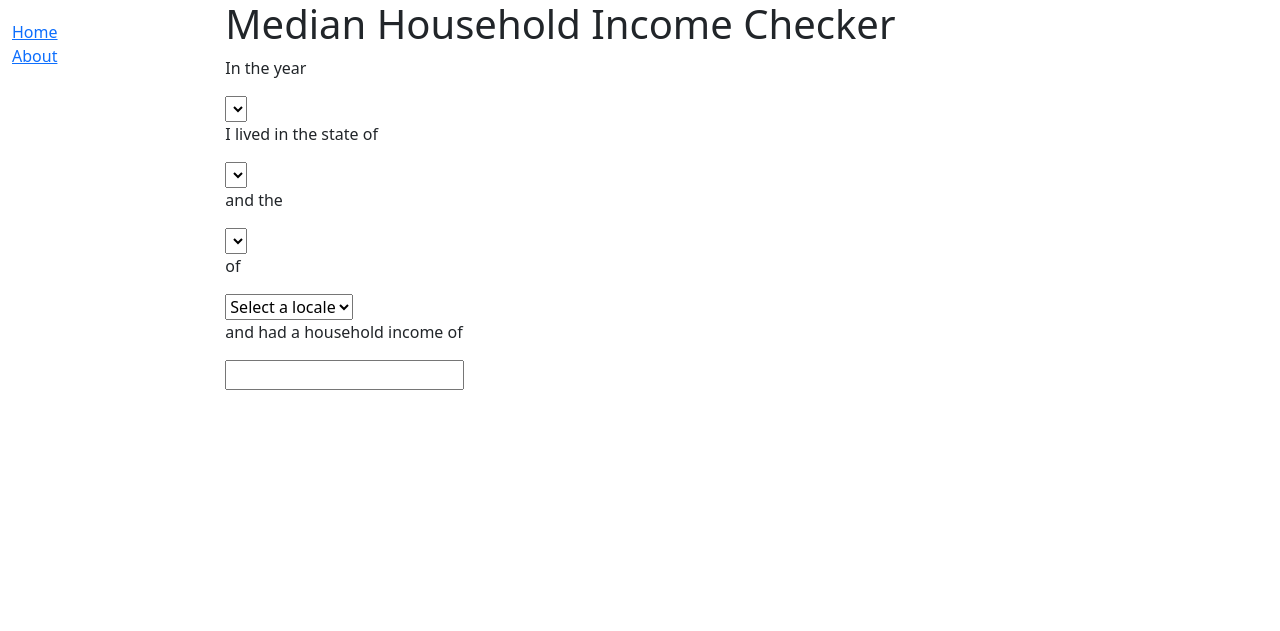
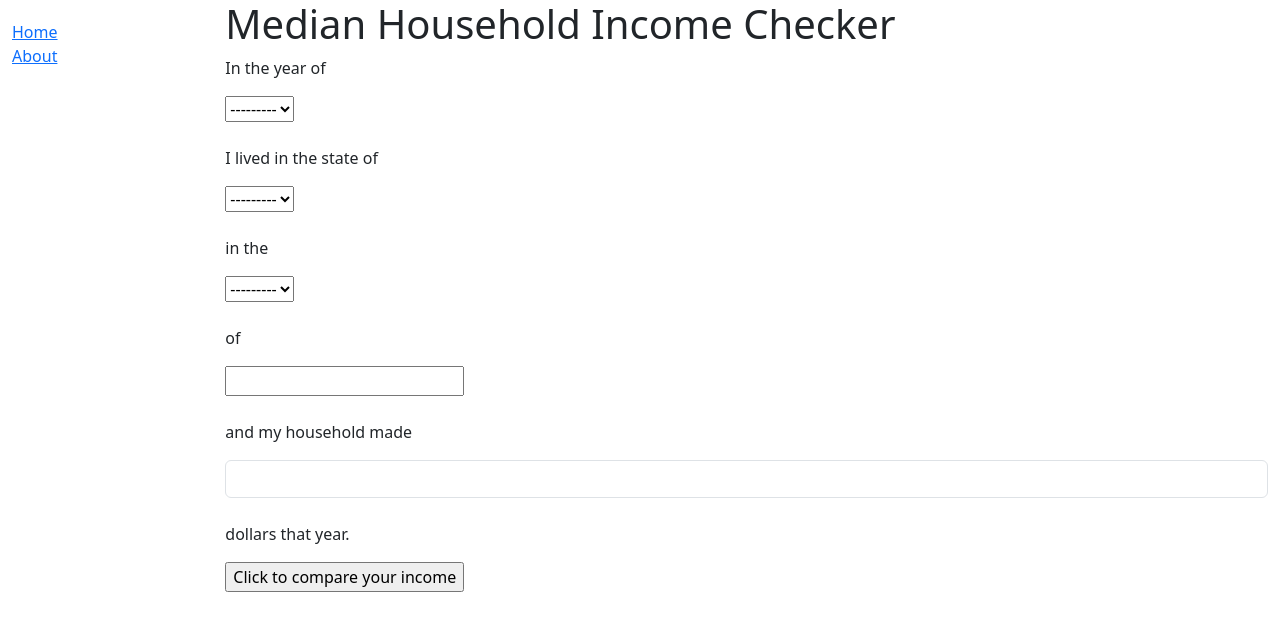
Before and after one commit to anesta95/middle_class_check, a Django app: page /middle_class_check/ in a window 1280 px wide. Shown: the top 631 px of the page. Run offline with Django 4.2, Linux system fonts and the light colour scheme; data that the repository does not hold is empty; some libraries are stand-ins or nearby versions.

Commit message:
creating django form

```diff
--- a/amimiddleclass/settings.py
+++ b/amimiddleclass/settings.py
@@ -38,6 +38,7 @@ INSTALLED_APPS = [
     'django.contrib.sessions',
     'django.contrib.messages',
     'django.contrib.staticfiles',
+    'widget_tweaks',
 ]
 
 MIDDLEWARE = [
--- /dev/null
+++ b/middle_class_check/forms.py
@@ -0,0 +1,47 @@
+from django import forms
+from dynamic_forms import DynamicField, DynamicFormMixin
+from .models import MedianHouseholdIncome
+
+class AreaForm(DynamicFormMixin, forms.Form):
+
+    def geo_choices(form):
+        year = form['year'].value()
+        state_name = form['state'].value()
+        geography_name = form['area'].value()
+        return MedianHouseholdIncome.objects.filter(year=year).filter(state_name=state_name).filter(geography_name=geography_name).distinct()
+
+    def initial_geo(form):
+        year = form['year'].value()
+        state_name = form['state'].value()
+        geography_name = form['area'].value()
+        return MedianHouseholdIncome.objects.filter(year=year).filter(state_name=state_name).filter(geography_name=geography_name).distinct().first()
+
+    # Year field
+    year = forms.ModelChoiceField(
+        queryset=MedianHouseholdIncome.objects.values_list('year', flat=True).distinct().order_by('-year'),
+        initial=MedianHouseholdIncome.objects.values_list('year', flat=True).distinct().order_by('-year').first()
+    )
+
+    # State field
+    state = forms.ModelChoiceField(
+        queryset=MedianHouseholdIncome.objects.exclude(state_name = 'United States').values_list('state_name', flat=True).distinct(),
+        initial=MedianHouseholdIncome.objects.exclude(state_name = 'United States').values_list('state_name', flat=True).distinct().first()
+    )
+
+    # Areas field
+    area = forms.ModelChoiceField(
+        queryset=MedianHouseholdIncome.objects.exclude(geography_name = 'national').values_list('geography_name', flat=True).distinct(),
+        initial=MedianHouseholdIncome.objects.exclude(geography_name = 'national').values_list('geography_name', flat=True).distinct().first()
+    )
+
+    # Geo dynamic field
+    geos = DynamicField(
+        forms.ModelChoiceField,
+        queryset=geo_choices,
+        initial=initial_geo
+    )
+
+    income = forms.IntegerField(
+        min_value = 0,
+        max_value = 100000000
+    )
--- a/middle_class_check/templates/index.html
+++ b/middle_class_check/templates/index.html
@@ -1,40 +1,59 @@
 {% extends "base_generic.html" %}
+{% load widget_tweaks %}
 
 {% block content %}
   <h1>Median Household Income Checker</h1>
-  <form>
+  <form method="get">
+  <p>In the year of </p>
+  {% render_field form.year class='custom-select mb-4' name="year" autocomplete="off" hx-get="locales" hx-include=".custom-select" hx-trigger="change" hx-target="#id_geos" %}
+
+  <p> I lived in the state of </p>
+  {% render_field form.state class='custom-select mb-4' name="state" autocomplete="off" hx-get="locales" hx-include=".custom-select" hx-trigger="change" hx-target="#id_geos" %}
+
+  <p> in the </p>
+  {% render_field form.area class='custom-select mb-4' name="area" autocomplete="off" hx-get="locales" hx-include=".custom-select" hx-trigger="change" hx-target="#id_geos" %}
+
+  <p> of </p>
+  {% render_field form.geos class='custom-select mb-4' name="geo" %}
+
+  <p> and my household made </p>
+  {% render_field form.income class='form-control mb-4' name="income" %}
+  <p> dollars that year.</p>
+  <input type="submit" value="Click to compare your income"/>
+  </form>
+  <!-- <form>
     <p>In the year </p>
     <select name="year"
+    id="year"
     hx-get="{% url 'locales' %}"
     hx-include="[name='state_name'], [name='geography_name']"
     hx-trigger="change"
     hx-target="#locales"
     >
-        <!-- <option selected>Select a year</option> -->
         {% for year in unique_years %}
             <option value="{{ year }}">{{ year }}</option>
         {% endfor %}
     </select>
     <p> I lived in the state of </p>
     <select name="state_name"
+    id="state_name"
     hx-get="{% url 'locales' %}"
     hx-include="[name='year'], [name='geography_name']"
     hx-trigger="change"
     hx-target="#locales"
     >
-        <!-- <option selected>Select a state</option> -->
         {% for state in unique_states %}
             <option value="{{ state }}">{{ state }}</option>
         {% endfor %}
     </select>
     <p> and the </p>
     <select name="geography_name"
+    id="geography_name"
     hx-get="{% url 'locales' %}"
     hx-include="[name='state_name'], [name='year']"
     hx-trigger="change"
     hx-target="#locales"
     >
-        <!-- <option selected>Select an area type</option> -->
         {% for area in unique_areas %}
             <option value="{{ area }}">{{ area }}</option>
         {% endfor %}
@@ -47,5 +66,7 @@
 
     <p>and had a household income of </p>
     <input type="text" name="hh_income" id="hh_income" required>
-  </form>
+
+    <input type="submit" name="hh_income_check"  value="Click to compare your income"/>
+  </form> -->
 {% endblock %}
--- a/middle_class_check/templates/partials/locales.html
+++ b/middle_class_check/templates/partials/locales.html
@@ -1,4 +1,4 @@
-<select name="locales">
+<select name="locales" id="locales">
     <option selected>Select a locale</option>
     {% for locale in locales %}
         <option value="{{ locale.geoid }}">{{ locale.name }}</option>
--- a/middle_class_check/views.py
+++ b/middle_class_check/views.py
@@ -1,32 +1,36 @@
 from django.shortcuts import render
 from django.http import HttpResponse
 from .models import MedianHouseholdIncome
+from .forms import AreaForm
 
 # Create your views here.
 def index(request):
-    """View function for home page of site."""
-    # Generate unique list of years, states, and area options
-    years = MedianHouseholdIncome.objects.values_list('year', flat=True).distinct().order_by('-year')
-    states = MedianHouseholdIncome.objects.exclude(state_name = 'United States').values_list('state_name', flat=True).distinct()
-    areas = MedianHouseholdIncome.objects.exclude(geography_name = 'national').values_list('geography_name', flat=True).distinct()
-
-    context = {
-        'unique_years': years,
-        'unique_states': states,
-        'unique_areas': areas,
-    }
-
-    # Render the HTML template index.html with the data in the context variable.
+    form = AreaForm()
+    context = {'form': form}
     return render(request, 'index.html', context=context)
 
+# def index(request):
+#     """View function for home page of site."""
+#     # Generate unique list of years, states, and area options
+#     years = MedianHouseholdIncome.objects.values_list('year', flat=True).distinct().order_by('-year')
+#     states = MedianHouseholdIncome.objects.exclude(state_name = 'United States').values_list('state_name', flat=True).distinct()
+#     areas = MedianHouseholdIncome.objects.exclude(geography_name = 'national').values_list('geography_name', flat=True).distinct()
+
+#     context = {
+#         'unique_years': years,
+#         'unique_states': states,
+#         'unique_areas': areas,
+#     }
+
+#     # Render the HTML template index.html with the data in the context variable.
+#     return render(request, 'index.html', context=context)
+
 def locales(request):
-    year = request.GET.get('year')
-    state_name = request.GET.get('state_name')
-    geography_name = request.GET.get('geography_name')
-    print(year)
-    print(state_name)
-    print(geography_name)
-    locales = MedianHouseholdIncome.objects.filter(year=year).filter(state_name=state_name).filter(geography_name=geography_name).distinct()
-    context = {'locales': locales}
-    print(locales)
-    return render(request, "partials/locales.html", context=context)
+    form = AreaForm(request.GET)
+    return HttpResponse(form['geos'])
+    # year = request.GET.get('year')
+    # state_name = request.GET.get('state_name')
+    # geography_name = request.GET.get('geography_name')
+    # locales = MedianHouseholdIncome.objects.filter(year=year).filter(state_name=state_name).filter(geography_name=geography_name).distinct()
+    # context = {'locales': locales}
+    # return render(request, "partials/locales.html", context=context)
```
